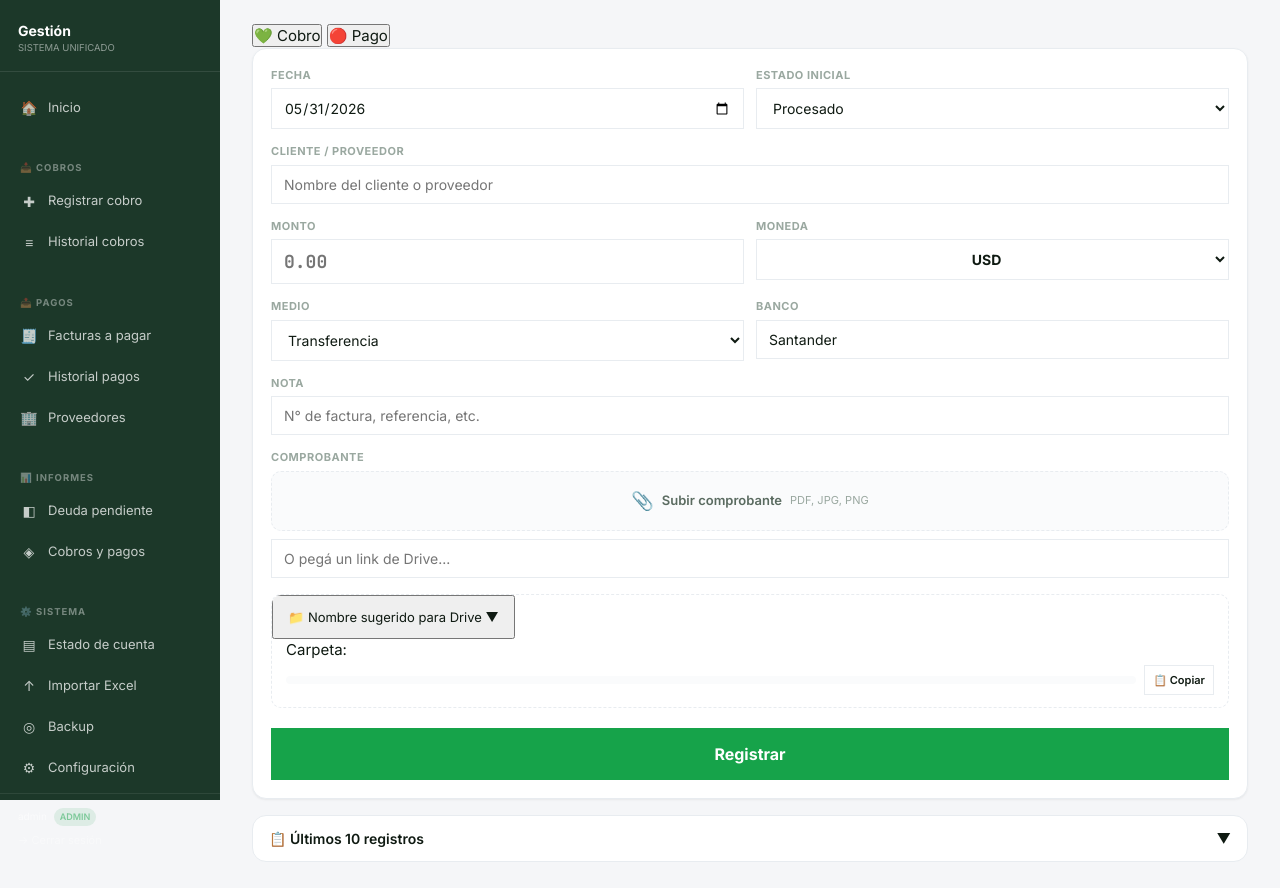
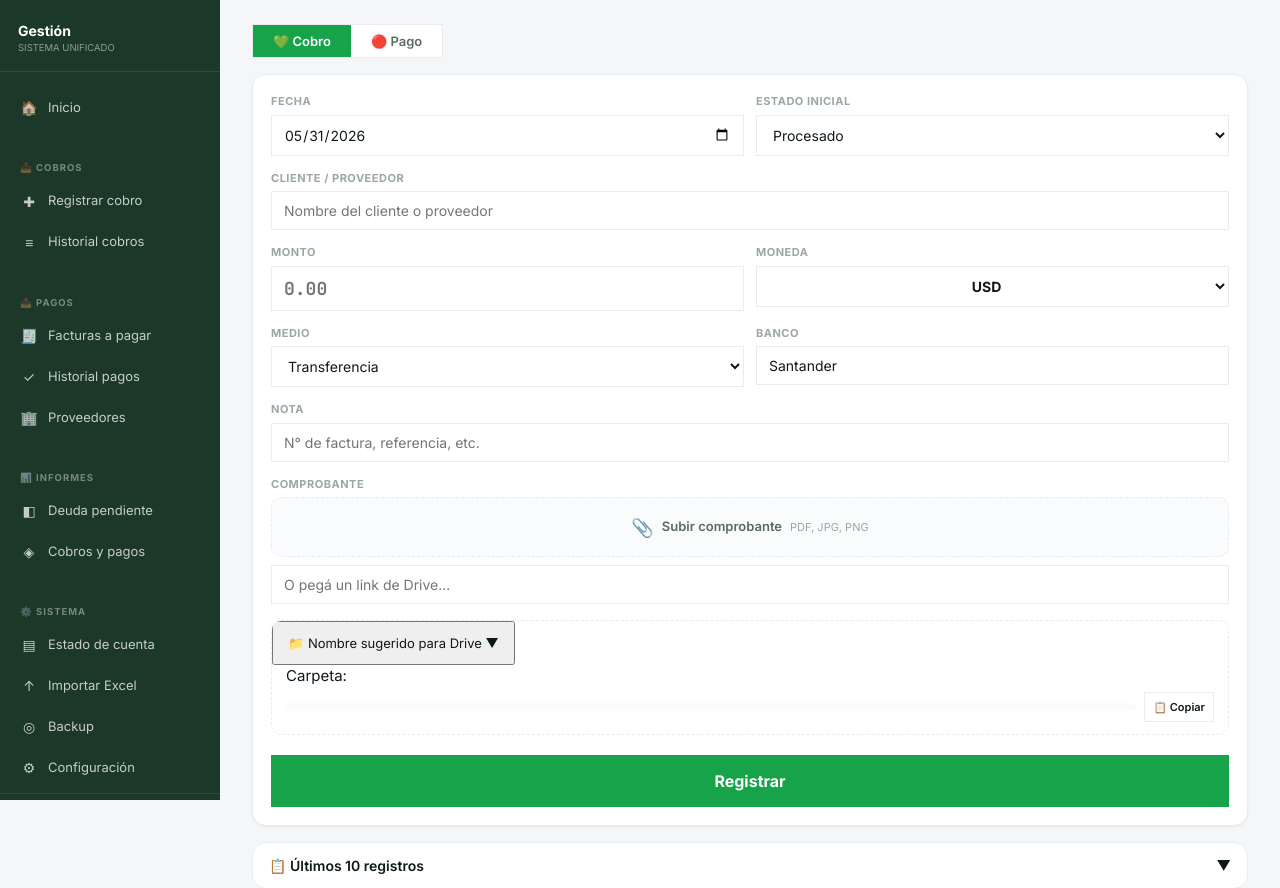
Before and after one commit to brianferreira003-debug/sistema-unificado-saas, a Flask app: page /cobros-pagos in a window 1280 px wide. Shown: the top 888 px of the page. Run offline with Flask 3, Linux system fonts and the light colour scheme; a user stored in the database is signed in; data comes from the database, SQL or seed files in the repository; data that the repository does not hold is empty; some libraries are stand-ins or nearby versions.

Commit message:
v3.3: fix sidebar overflow-y:auto + segmented control CSS

```diff
--- a/static/style.css
+++ b/static/style.css
@@ -141,6 +141,7 @@ button, input, select, textarea { font-family: inherit; font-size: inherit; colo
   padding: 0;
   transform: translateX(-100%);
   transition: transform .25s ease;
+  overflow-y: auto; /* SCROLL si el contenido excede */
 }
 .sidebar.open { transform: translateX(0); display: flex; }
 .sidebar-logo {
@@ -239,6 +240,36 @@ input:focus, select:focus, textarea:focus { outline: none; border-color: var(--a
 .form-row.cols2 { grid-template-columns: 1fr 1fr; }
 .form-row.cols3 { grid-template-columns: 1fr 1fr 1fr; }
 
+/* ═══ SEGMENTED CONTROL ═══ */
+.segmented {
+  display: inline-flex;
+  border: 1px solid var(--border);
+  border-radius: var(--radius-xs);
+  overflow: hidden;
+  margin-bottom: 16px;
+}
+.segmented-btn {
+  padding: 8px 20px;
+  border: none;
+  background: var(--surface);
+  color: var(--text-2);
+  font-size: 13px;
+  font-weight: 600;
+  cursor: pointer;
+  transition: all .15s;
+}
+.segmented-btn.active.green {
+  background: var(--green);
+  color: #fff;
+}
+.segmented-btn.active.red {
+  background: var(--red);
+  color: #fff;
+}
+.segmented-btn:hover:not(.active) {
+  background: var(--surface-2);
+}
+
 /* ═══ BUTTONS ═══ */
 .btn {
   display: inline-flex;
@@ -297,9 +328,10 @@ input:focus, select:focus, textarea:focus { outline: none; border-color: var(--a
 
   /* Sidebar fijo */
   .sidebar {
-    display: flex;
+    display: flex !important;
     transform: none;
     width: 220px;
+    height: 100vh;
     min-height: 100vh;
     background: var(--accent);
     flex-direction: column;
@@ -309,6 +341,7 @@ input:focus, select:focus, textarea:focus { outline: none; border-color: var(--a
     bottom: 0;
     z-index: 100;
     padding: 0;
+    overflow-y: auto; /* SCROLL si el contenido excede */
   }
 
   /* Contenido principal — full width después del sidebar */
@@ -395,13 +428,6 @@ tbody tr {
   animation: fadeSlideIn .3s ease-out both;
 }
 
-/* Sidebar display fix - ensure visible on desktop */
-@media (min-width: 769px) {
-  .sidebar {
-    display: flex !important;
-  }
-}
-
 /* Reduced motion preference */
 @media (prefers-reduced-motion: reduce) {
   *, *::before, *::after {
```
